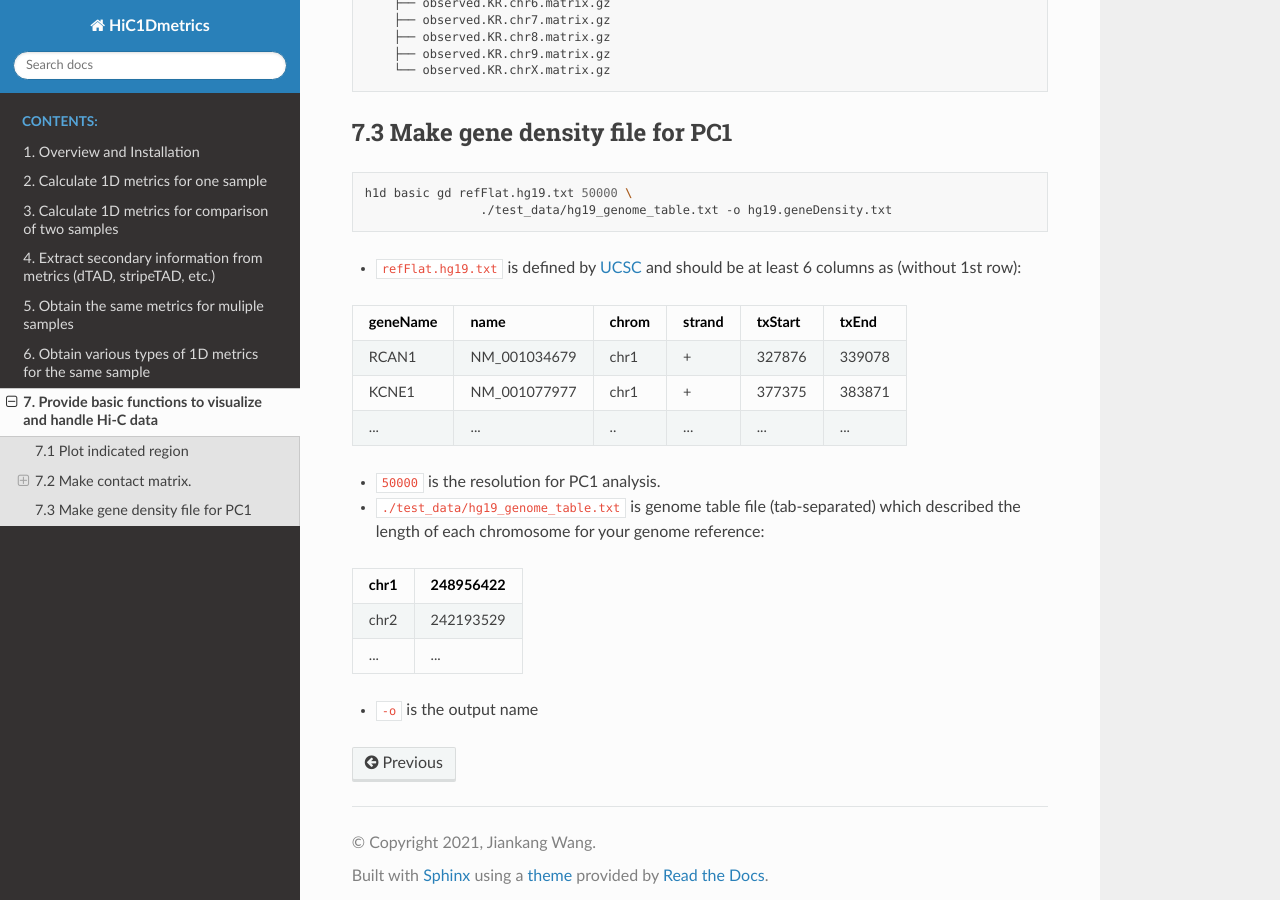
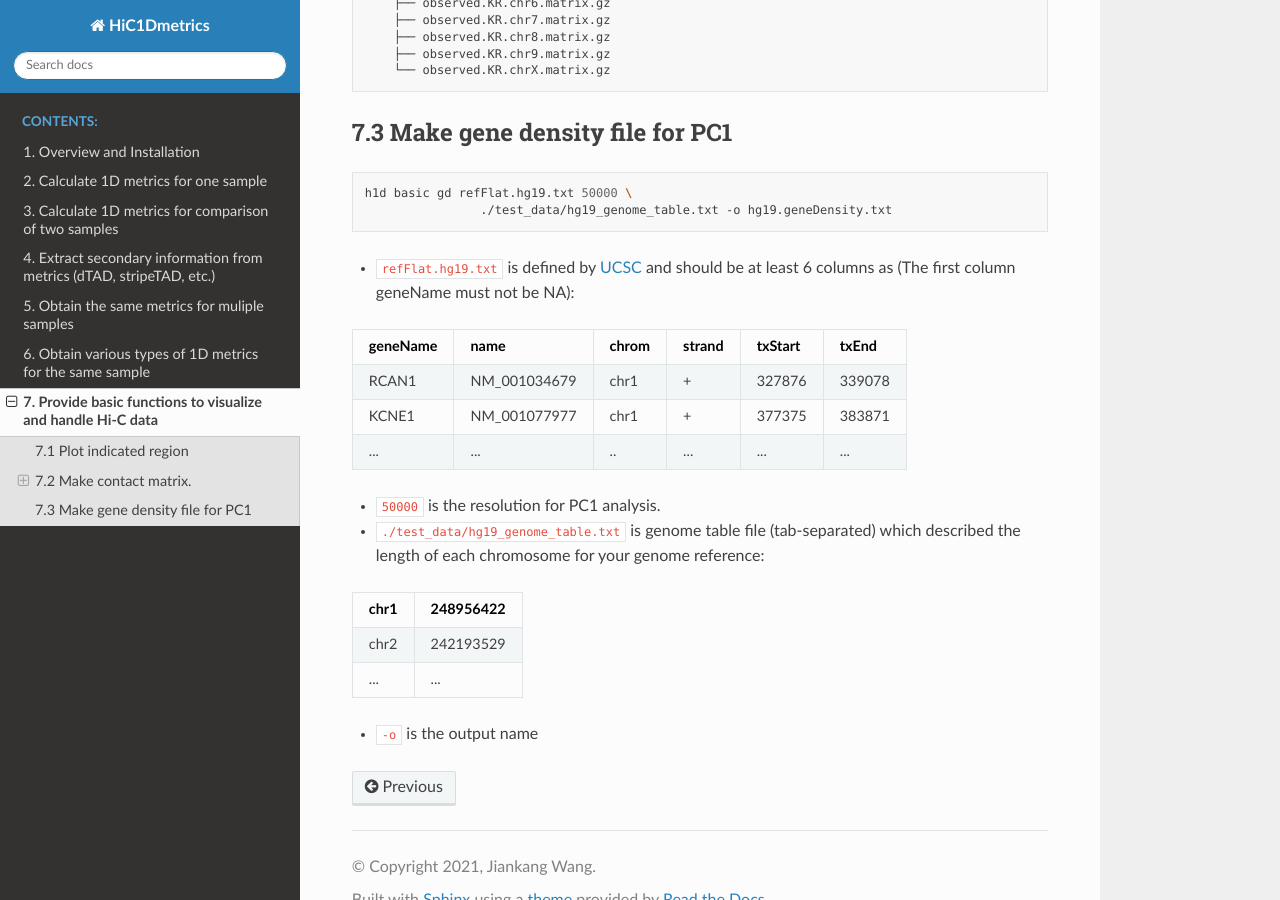
Before and after one commit to wangjk321/H1D_documents, a Sphinx documentation site: the page built from source/basic.md, in a window 1280 px wide and 900 px high, scrolled down 3308 px. Built offline with Sphinx 7.4.7 and the Read the Docs theme 2.0.0, drawn with Linux system fonts in a browser that asks for light colours.

Commit message:
gd modify

````diff
--- a/source/basic.md
+++ b/source/basic.md
@@ -128,7 +128,7 @@ h1d basic gd refFlat.hg19.txt 50000 \
 		./test_data/hg19_genome_table.txt -o hg19.geneDensity.txt
 ```
 
-- `refFlat.hg19.txt` is defined by [UCSC](http://www.nodai-genome.org/btau/cgi-bin/hgTables?hgsid=5165&hgta_doSchemaDb=bosTau4&hgta_doSchemaTable=refFlat) and should be at least 6 columns as (without 1st row):
+- `refFlat.hg19.txt` is defined by [UCSC](http://www.nodai-genome.org/btau/cgi-bin/hgTables?hgsid=5165&hgta_doSchemaDb=bosTau4&hgta_doSchemaTable=refFlat) and should be at least 6 columns as (The first column geneName must not be NA):
 
   | **geneName** | name         | chrom | strand | txStart | txEnd  |
   | ------------ | ------------ | ----- | ------ | ------- | ------ |
````
Also changed, not shown: 5 other files.
